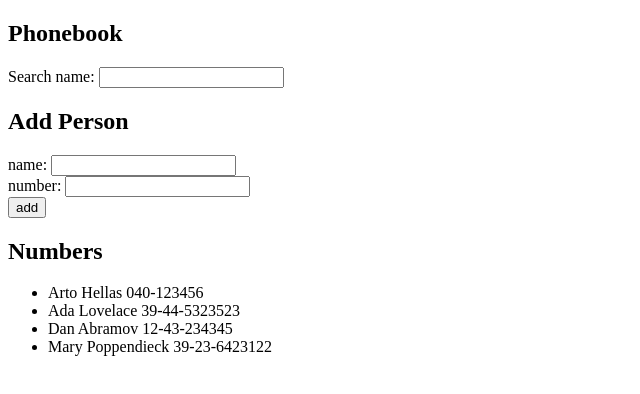
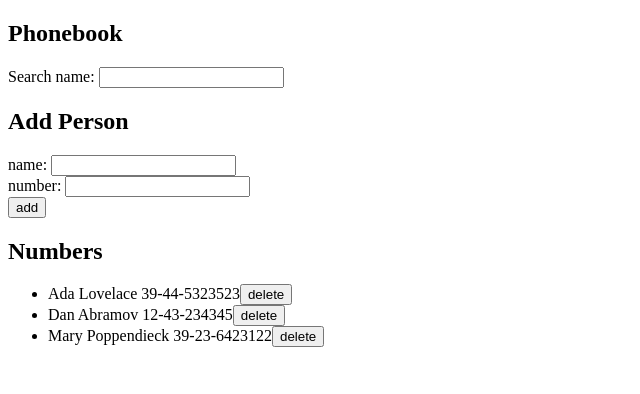
Before and after one commit to veeraollila/full-stack-open, a React (Create React App) app in the folder osa2/puhelinluettelo/: page / in a window 1280 px wide. Shown: the top 394 px of the page, without its empty margins (0-640 px from the left). Built offline with nearby package versions, Linux system fonts and the light colour scheme; data requests are answered from the project's data file.

Commit message:
puhelinluettelo step9

```diff
--- a/osa2/puhelinluettelo/db.json
+++ b/osa2/puhelinluettelo/db.json
@@ -1,10 +1,5 @@
 {
-    "persons":[
-      {
-        "name": "Arto Hellas",
-        "number": "040-123456",
-        "id": "1"
-      },
+  "persons": [
     {
       "name": "Ada Lovelace",
       "number": "39-44-5323523",
--- a/osa2/puhelinluettelo/src/App.js
+++ b/osa2/puhelinluettelo/src/App.js
@@ -31,6 +31,18 @@ const App = () => {
     setNewNumber('')
   }
 
+  const removePerson = (person) =>{
+    if(
+      window.confirm(`Are you sure you want to delete ${person.name}?`)
+      )
+      {
+        personsService.remove(person.id)
+        .then(() => {
+          setPersons(persons.filter(removedPerson => removedPerson.id !== person.id))
+        })
+      }
+  }
+
   const handleNameInput = (event) => {
     setNewName(event.target.value)
   }
@@ -56,7 +68,7 @@ const App = () => {
         numberOnChange={handlePhoneInput}
       />
       <h2>Numbers</h2>
-      <PersonList persons={persons} filter={filter}/>
+      <PersonList persons={persons} filter={filter} removePerson={removePerson}/>
     </div>
   )
 
--- a/osa2/puhelinluettelo/src/components/Person.js
+++ b/osa2/puhelinluettelo/src/components/Person.js
@@ -1,6 +1,10 @@
-const Person = ({ person }) => {
-    return <li>{person.name} {person.number}</li>
-
+const Person = ({ person, removePerson }) => {
+    return (
+    <li>
+        {person.name} {person.number}
+        <button onClick={() => removePerson(person)}>delete</button>
+    </li>
+    )
 }
 
 export default Person
--- a/osa2/puhelinluettelo/src/components/PersonList.js
+++ b/osa2/puhelinluettelo/src/components/PersonList.js
@@ -1,11 +1,14 @@
 import Person from './Person'
 
-const PersonList = ({ persons, filter}) => {
+const PersonList = ({ persons, filter, removePerson}) => {
     const filteredNames = persons.filter(persons => persons.name.toLowerCase().includes(filter.toLowerCase()))
     return(
         <ul>
-        {filteredNames.map(person =>
-          <Person key={person.name} person={person} />
+        {filteredNames.map(person => {
+          return(
+            <Person key={person.id} person={person} removePerson={removePerson} />
+          )
+        }
         )}
       </ul>
     )
--- a/osa2/puhelinluettelo/src/services/persons.js
+++ b/osa2/puhelinluettelo/src/services/persons.js
@@ -1,8 +1,8 @@
 import axios from 'axios'
 const baseUrl = 'http://localhost:3001/persons'
+
 const getAll = () => {
   const request = axios.get(baseUrl)
-
   return request.then(response => response.data)
 }
 
@@ -11,8 +11,21 @@ const getAll = () => {
   return request.then(response => response.data)
 }
 
+const remove = (id) =>{
+  const request = axios.delete(`${baseUrl}/${id}`)
+  return request.then(response => response.data)
+}
+
 const update = (id, newObject) => {
   const request = axios.put(`${baseUrl}/${id}`, newObject)
   return request.then(response => response.data)
 }
-export default{getAll, create, update}
+
+const personService ={
+  getAll,
+  create,
+  remove,
+  update
+}
+
+export default personService
```
Lines whose indentation alone changed are shown as unchanged.
